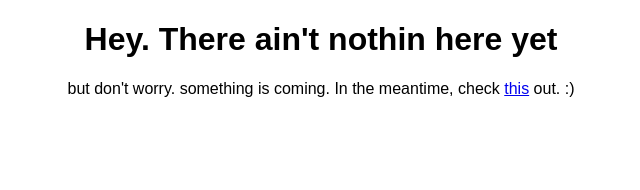
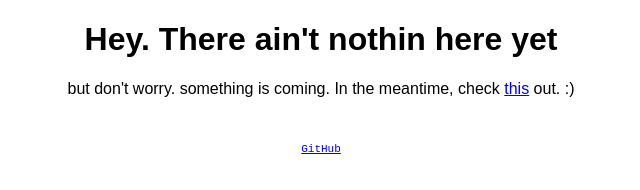
Before and after one commit to MilesWK/Can-I-Lick-It-v2, a plain HTML site: page index.html in a window 1280 px wide. Shown: the full height of the page, 319-959 px from the left. Drawn offline with Linux system fonts and the light colour scheme.

Commit message:
Add GitHub link and line break to index.html
Added a GitHub link and a line break to the content.

```diff
--- a/index.html
+++ b/index.html
@@ -1,3 +1,5 @@
 <!DOCTYPE html>
 <h1 style="font-family: sans-serif; text-align: center;">Hey. There ain't nothin here yet</h1>
 <p style="font-family: sans-serif; text-align: center;">but don't worry. something is coming. In the meantime, check <a href="https://mileswk.com/">this</a> out. :)</p>
+<br />
+<p style="font-family: monospace; font-size: 11px; text-align: center"><a href="https://github.com/MilesWK/Can-I-Lick-It-v2/">GitHub</a></p>
```
